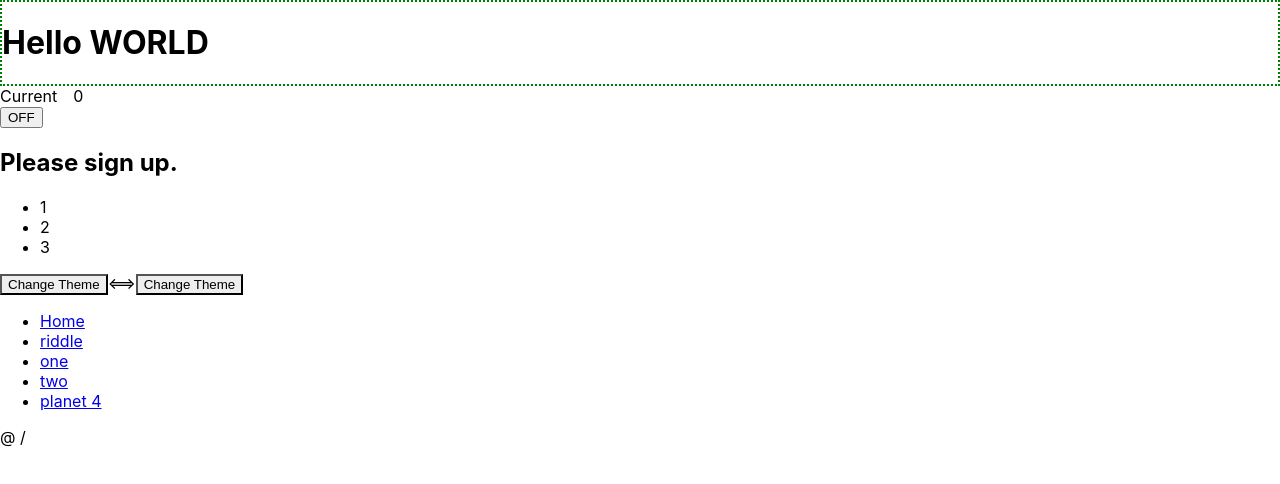
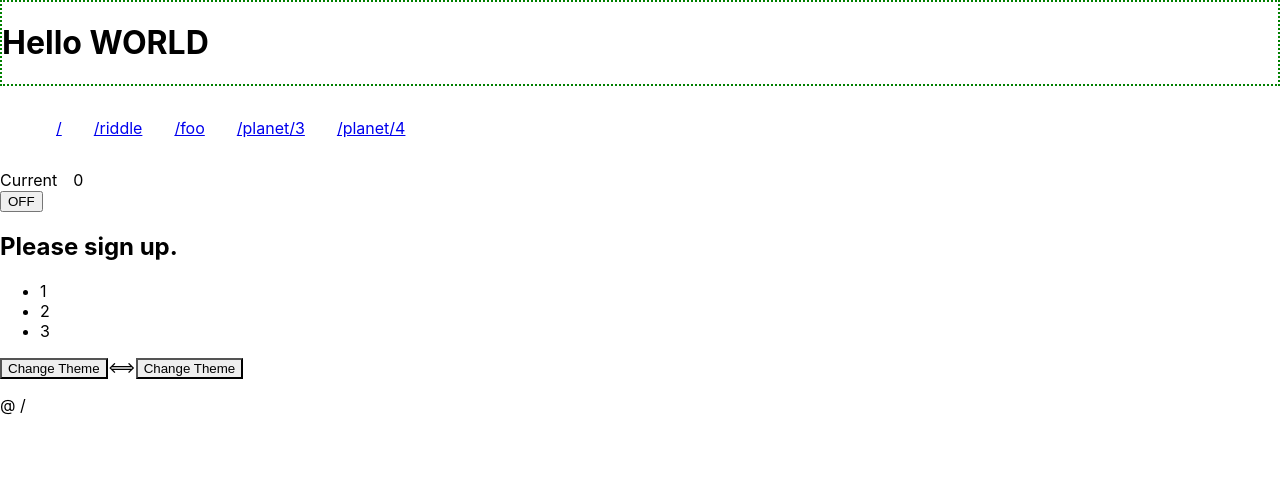
Before and after one commit to maosmurf/my-react_typescript_tdd, a React (Create React App) app: page / in a window 1280 px wide. Shown: the top 484 px of the page. Built offline with nearby package versions, Linux system fonts and the light colour scheme.

Commit message:
iterate nav items

```diff
--- a/src/App.tsx
+++ b/src/App.tsx
@@ -55,10 +55,23 @@ class App extends Component<object, AppState> {
   };
 
   render() {
+    const navItems = [
+      '/',
+      '/riddle',
+      '/foo',
+      '/planet/3',
+      '/planet/4',
+    ].map((target) =>
+      <li key={target} style={{display: "inline-block", margin: '1em'}}><Link
+        to={target}>{target}</Link></li>
+    );
+
     return <div>
+      <BrowserRouter>
         <FancyBorder color="green">
           <Heading name='world'/>
         </FancyBorder>
+        <ul>{navItems}</ul>
         <Counter
           count={this.state.count}
           label={'Current'}
@@ -71,17 +84,11 @@ class App extends Component<object, AppState> {
           <span>&#x27fa;</span>
           <Toolbar changeTheme={this.toggleTheme}/>
         </ThemeContext.Provider>
-      <BrowserRouter>
-        <ul>
-          <li><Link to={"/"}>Home</Link></li>
-          <li><Link to={"/riddle"}>riddle</Link></li>
-          <li><Link to={"/foo"}>one</Link></li>
-          <li><Link to={"/bar/baz"}>two</Link></li>
-          <li><Link to={"/planet/4"}>planet 4</Link></li>
-        </ul>
         <Switch>
-          <Route path="/planet/:id" render={(props) =>
-            (<Planet {...props} />)}>
+          <Route path="/planet/:id" render={(props) => {
+
+            return <Planet {...props} />;
+            }}>
           </Route>
           <Route path="/riddle">
             <Riddle riddleID={'169891'}/>
```
Lines whose indentation alone changed are shown as unchanged.
